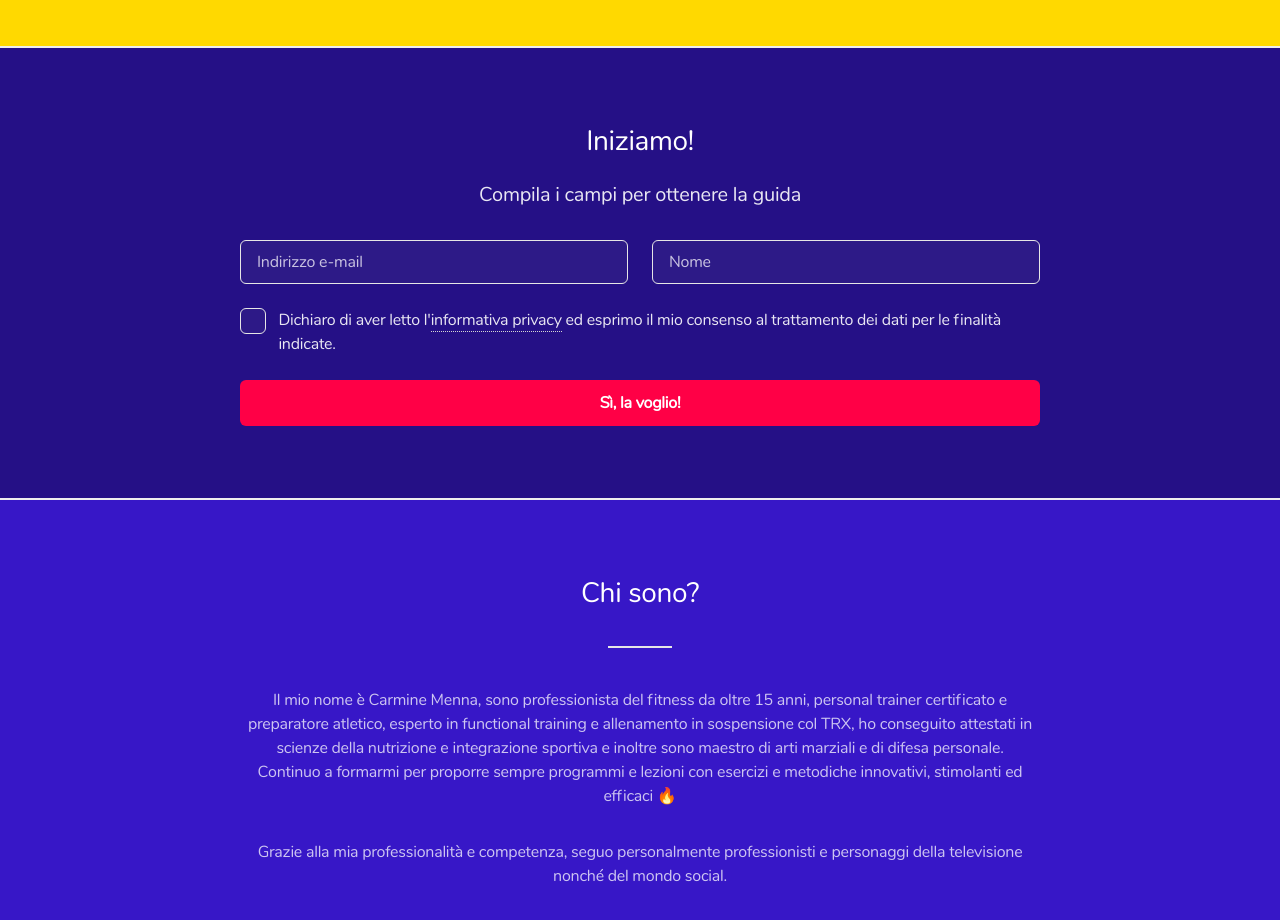
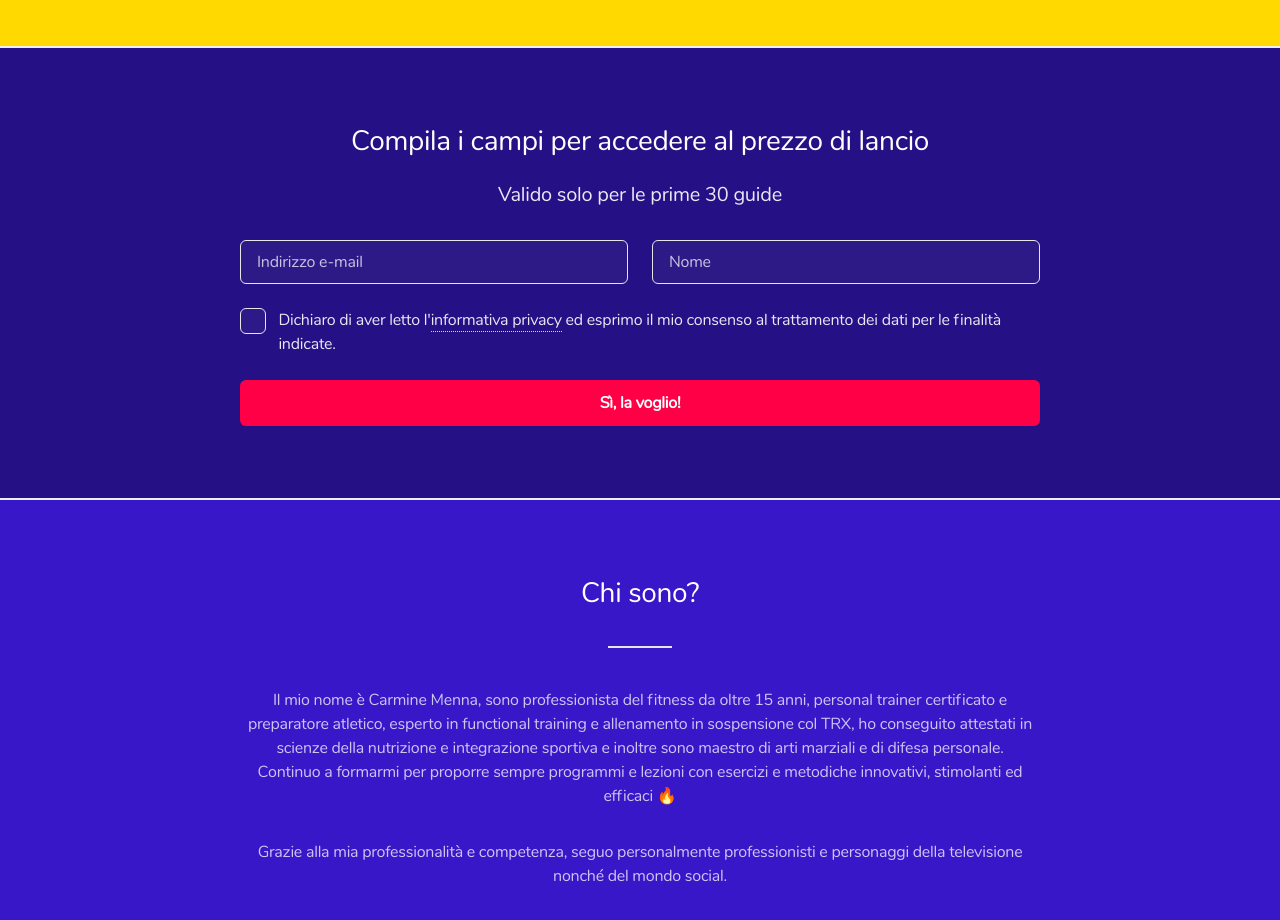
Before and after one commit to dmainardi/definizioneMuscolare_web, a plain HTML site: page index.html in a window 1280 px wide. Shown: the part 2460-3380 px from the top of the page. Drawn offline with Linux system fonts and the light colour scheme.

Commit message:
Cambiato il titolo al form di compilazione inserendo 'Compila i campi per accedere al prezzo di lancio, valido solo per le prime 30 guide'

```diff
--- a/index.html
+++ b/index.html
@@ -106,8 +106,8 @@
 		<!-- Subscribe form -->
 			<section id="subscribeForm" class="wrapper style2">
 				<header class="align-center">
-					<h2>Iniziamo!</h2>
-					<p>Compila i campi per ottenere la guida</p>
+					<h2>Compila i campi per accedere al prezzo di lancio</h2>
+					<p>Valido solo per le prime 30 guide</p>
 				</header>
                 <div class="inner">
 					<form action="https://carminevittoriafitness.us20.list-manage.com/subscribe/post?u=2d4458c03ecf7671399cebcc2&amp;id=453f7603d7" method="post" name="mc-embedded-subscribe-form" >
```
